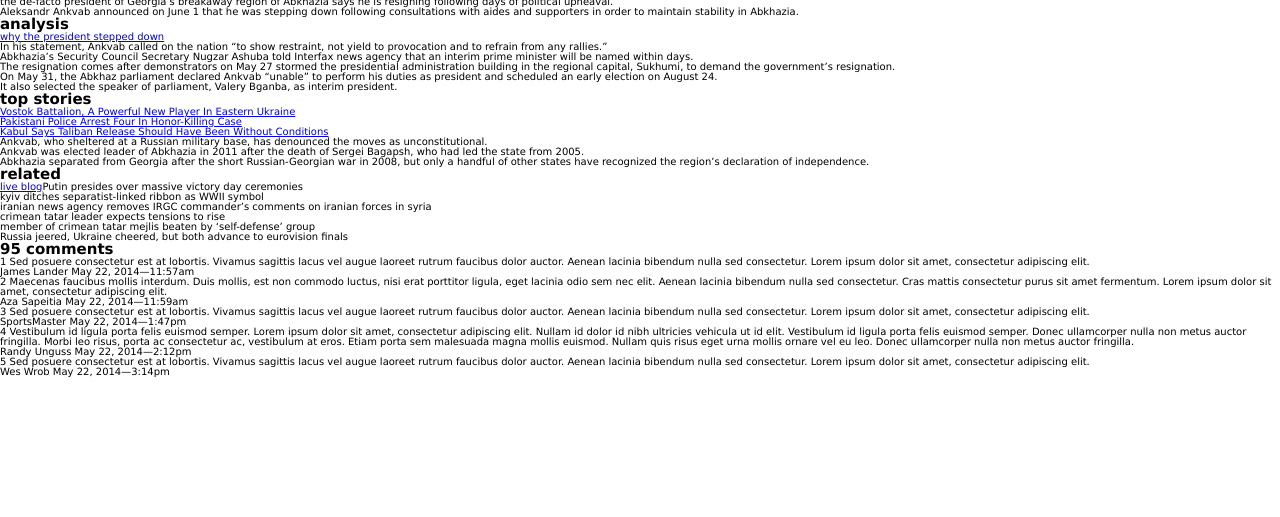
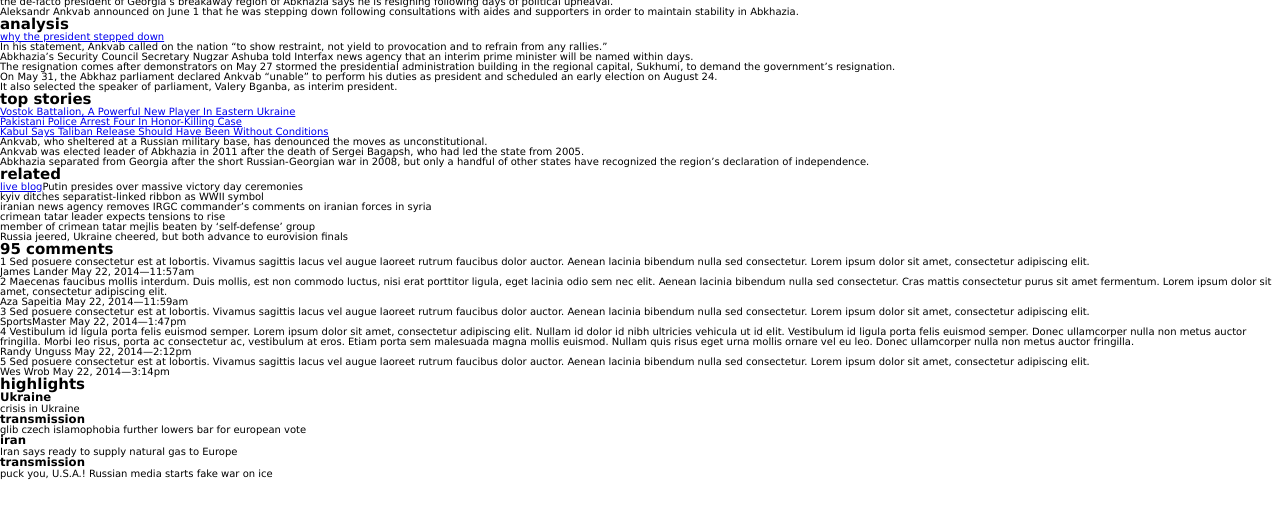
Before and after one commit to jayrock7319/radio-free-europe, a plain HTML site: page index.html in a window 1280 px wide. Shown: the part 121-638 px from the top of the page. Drawn offline with Linux system fonts and the light colour scheme.

Commit message:
Highlights sec HTML

```diff
--- a/index.html
+++ b/index.html
@@ -57,5 +57,18 @@
 
 		<p>5 Sed posuere consectetur est at lobortis. Vivamus sagittis lacus vel augue laoreet rutrum faucibus dolor auctor. Aenean lacinia bibendum nulla sed consectetur. Lorem ipsum dolor sit amet, consectetur adipiscing elit.</p>
 		<p>Wes Wrob <time>May 22, 2014—3:14pm</time></p>
+
+		<h2>highlights</h2>
+		<h3>Ukraine</h3>
+		<p>crisis in Ukraine</p>
+
+		<h3>transmission</h3>
+		<p>glib czech islamophobia further lowers bar for european vote</p>
+
+		<h3>iran</h3>
+		<p>Iran says ready to supply natural gas to Europe</p>
+
+		<h3>transmission</h3>
+		<p>puck you, U.S.A.! Russian media starts fake war on ice</p>
  	</body>
 </html>
```
